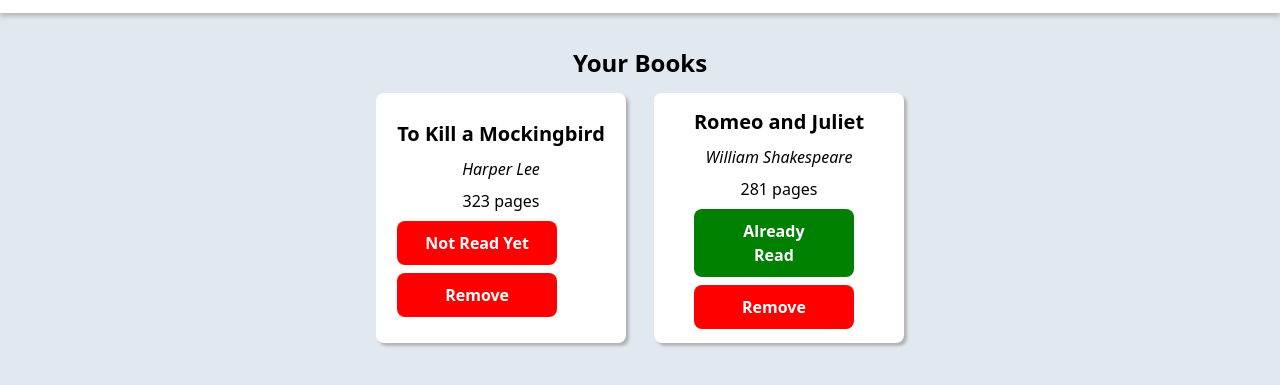
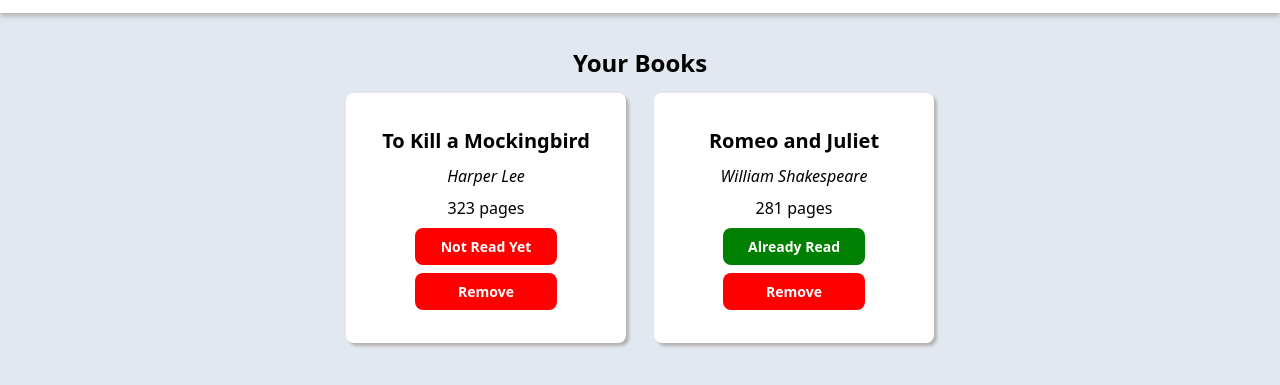
Before and after one commit to rndall/odin-library, a plain HTML site: page index.html in a window 1280 px wide. Shown: the part 67-452 px from the top of the page. Drawn offline with Linux system fonts and the light colour scheme.

Commit message:
Fix card styles

```diff
--- a/style.css
+++ b/style.css
@@ -163,7 +163,7 @@ main {
 
 #your-books {
 	display: grid;
-	grid-template-columns: repeat(auto-fit, 250px);
+	grid-template-columns: repeat(auto-fit, 280px);
 	justify-content: center;
 	gap: 28px;
 	max-width: 1280px;
@@ -171,14 +171,16 @@ main {
 }
 
 .card {
-	display: grid;
+	display: flex;
+	flex-direction: column;
 	gap: 8px;
-	align-content: center;
+	align-items: center;
 	justify-content: center;
 	background-color: white;
 	height: 250px;
 	border-radius: 8px;
 	box-shadow: 3px 3px 3px hsl(0deg, 0%, 70%);
+	padding: 12px;
 }
 
 .card__title {
@@ -190,5 +192,7 @@ main {
 }
 
 .card__button {
-	width: 160px;
+	width: 142px;
+	font-size: .875rem;
+	padding: 8px 16px;
 }
```
